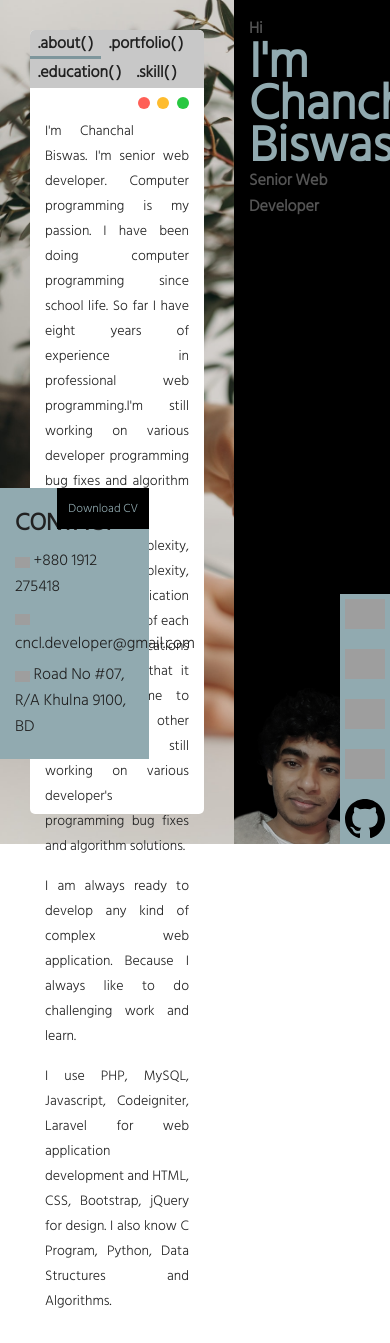
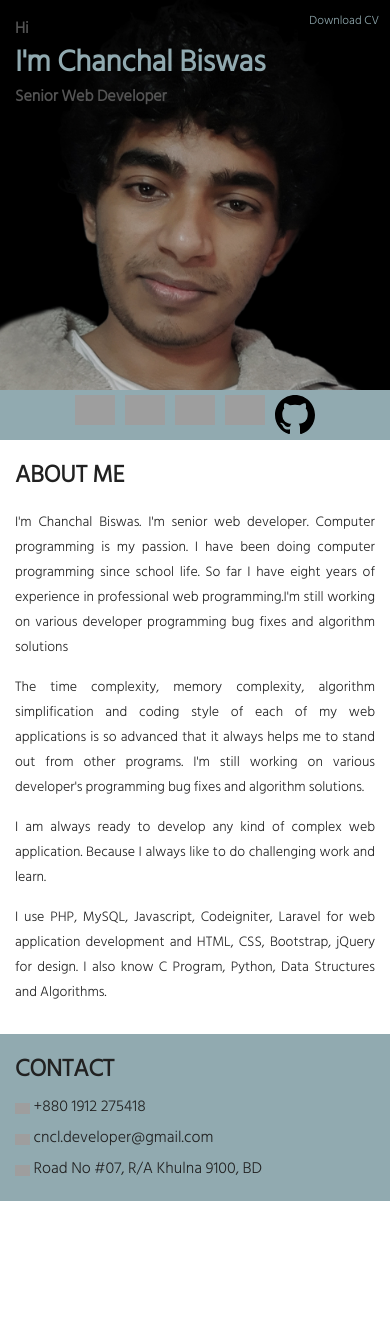
Before and after one commit to net-chanchal/chanchal.net, a PHP site: page / in a window 390 px wide; the page is wider, and only the part inside the window is pictured. After the commit the page ends 1201 px from the top of that part, so only its background shows below. Run offline with PHP 8.4, Linux system fonts and the light colour scheme; grey boxes are pictures that could not be loaded.

Commit message:
first commit

```diff
--- a/index.html
+++ b/index.html
@@ -9,44 +9,6 @@
     <link rel="stylesheet" href="style.css">
 </head>
 <body>
-<section class="about-us">
-   <div class="area">
-       <ul class="menu">
-           <li class="active"><a href="">.about( )</a></li>
-           <li><a href="">.portfolio( )</a></li>
-           <li><a href="">.education( )</a></li>
-           <li><a href="">.skill( )</a></li>
-
-           <li class="option">
-               <span class="red"></span>
-               <span class="yellow"></span>
-               <span class="green"></span>
-           </li>
-       </ul>
-       <div class="about-detail">
-           <p>I'm Chanchal Biswas. I'm senior web developer. Computer programming is my passion. I have been doing computer programming since school life. So far I have eight years of experience in professional web programming.I'm still working on various developer programming bug fixes and algorithm solutions
-           </p>
-
-           <p>The time complexity, memory complexity, algorithm simplification and coding style of each of my web applications is so advanced that it always helps me to stand out from other programs. I'm still working on various developer's programming bug fixes and algorithm solutions.</p>
-
-           <p>I am always ready to develop any kind of complex web application. Because I always like to do challenging work and learn.</p>
-           <p>I use PHP, MySQL, Javascript, Codeigniter, Laravel for web application development and HTML, CSS, Bootstrap, jQuery for design.
-               I also know C Program, Python, Data Structures and Algorithms.</p>
-
-       </div>
-
-       <div class="contact">
-           <h1>CONTACT</h1>
-           <a href="" class="cv">Download CV</a>
-           <ul>
-               <li><a href=""><img src="img/phone.svg" alt=""> +880 1912 275418</a></li>
-               <li><a href=""><img src="img/email.svg" alt=""> cncl.developer@gmail.com</a></li>
-               <li><a href=""><img src="img/location-pin.svg" alt=""> Road No #07, R/A Khulna 9100, BD</a></li>
-           </ul>
-       </div>
-   </div>
-</section>
-
 <aside>
     <div class="heading">
         <h4>Hi</h4>
@@ -65,5 +27,29 @@
         <a href="https://github.com/cncldeveloper" target="_blank"><img src="img/github.svg" alt=""></a>
     </div>
 </aside>
+<section class="about-us">
+    <div class="about-detail">
+        <h1 class="title">ABOUT ME</h1>
+        <p>I'm Chanchal Biswas. I'm senior web developer. Computer programming is my passion. I have been doing computer programming since school life. So far I have eight years of experience in professional web programming.I'm still working on various developer programming bug fixes and algorithm solutions
+        </p>
+
+        <p>The time complexity, memory complexity, algorithm simplification and coding style of each of my web applications is so advanced that it always helps me to stand out from other programs. I'm still working on various developer's programming bug fixes and algorithm solutions.</p>
+
+        <p>I am always ready to develop any kind of complex web application. Because I always like to do challenging work and learn.</p>
+        <p>I use PHP, MySQL, Javascript, Codeigniter, Laravel for web application development and HTML, CSS, Bootstrap, jQuery for design.
+            I also know C Program, Python, Data Structures and Algorithms.</p>
+
+    </div>
+
+    <div class="contact">
+        <h1>CONTACT</h1>
+        <a href="" class="cv">Download CV</a>
+        <ul>
+            <li><a href=""><img src="img/phone.svg" alt=""> +880 1912 275418</a></li>
+            <li><a href=""><img src="img/email.svg" alt=""> cncl.developer@gmail.com</a></li>
+            <li><a href=""><img src="img/location-pin.svg" alt=""> Road No #07, R/A Khulna 9100, BD</a></li>
+        </ul>
+    </div>
+</section>
 </body>
 </html>
--- a/style.css
+++ b/style.css
@@ -15,9 +15,6 @@ body {
     left: 0;
     top: 0;
     bottom: 0;
-    background-image: url("img/bg.jpg");
-    background-repeat: no-repeat;
-    background-size: cover;
 }
 
 .area {
@@ -102,7 +99,7 @@ aside {
     position: absolute;
     bottom: 55px;
     right: 55px;
-    left: -30px;
+    left: 0;
     padding: 15px;
 }
 
@@ -123,51 +120,6 @@ aside {
     top: 3px;
 }
 
-.menu {
-    list-style: none;
-    background-color: #c8c8c8;
-    border-radius: 5px 5px 0 0;
-}
-
-.menu li {
-    display: inline-block;
-    border-bottom: solid 3px transparent;
-    margin-right: -4px;
-}
-.menu li a {
-    text-decoration: none;
-    display: inline-block;
-    padding: 0 8px;
-    color: #212121;
-    font-weight: bold;
-}
-.menu li.active, .menu li:hover {
-    border-color: #7e969c;
-}
-.menu li span {
-    display: inline-block;
-    width: 12px;
-    height: 12px;
-    border-radius: 50px;
-    margin-left: 4px;
-}
-
-.menu li span.red {
-    background-color: #ff5f57;
-}
-.menu li span.yellow {
-    background-color: #febc2e;
-}
-.menu li span.green {
-    background-color: #28c841;
-}
-
-.menu li.option {
-    float: right;
-    margin-right: 15px;
-    margin-top: 3px;
-}
-
 .cv {
     text-decoration: none;
     background-color: #000000;
@@ -186,3 +138,40 @@ aside {
     border-left-color: #91aab0;
     border-bottom-color: #91aab0;
 }
+
+@media only screen and (max-width: 768px) {
+    .about-us {
+        position: unset;
+        width: 100%;
+    }
+
+    aside {
+        width: 100%;
+        position: unset;
+    }
+
+    .dev-img {
+        position: unset;
+    }
+
+    .heading {
+        position: absolute;
+    }
+    .heading h1 {
+        font-size: 30px
+    }
+
+    .contact {
+        position: unset;
+    }
+
+    .social {
+        display: flex;
+        justify-content: center;
+        position: unset;
+    }
+
+    .social a {
+        display: unset;
+    }
+}
```
Also changed, not shown: img/bg.jpg (deleted).
